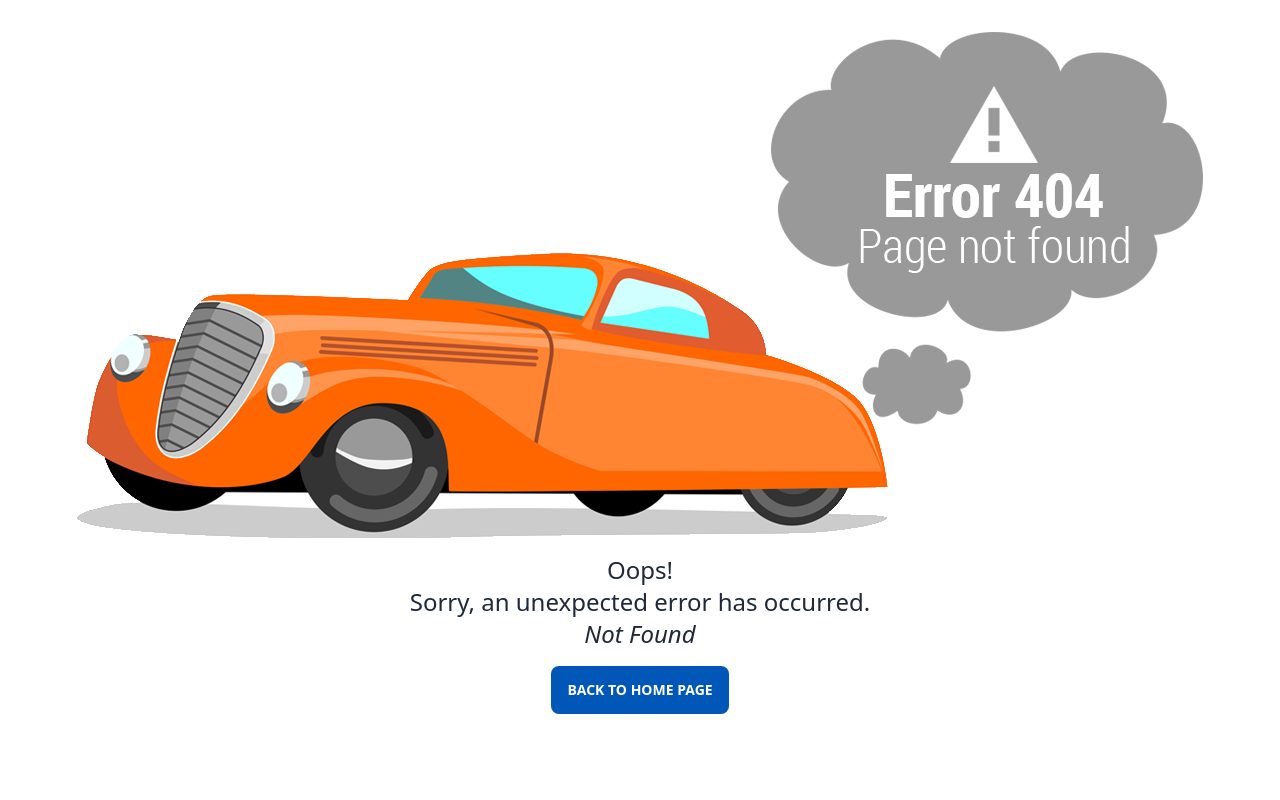
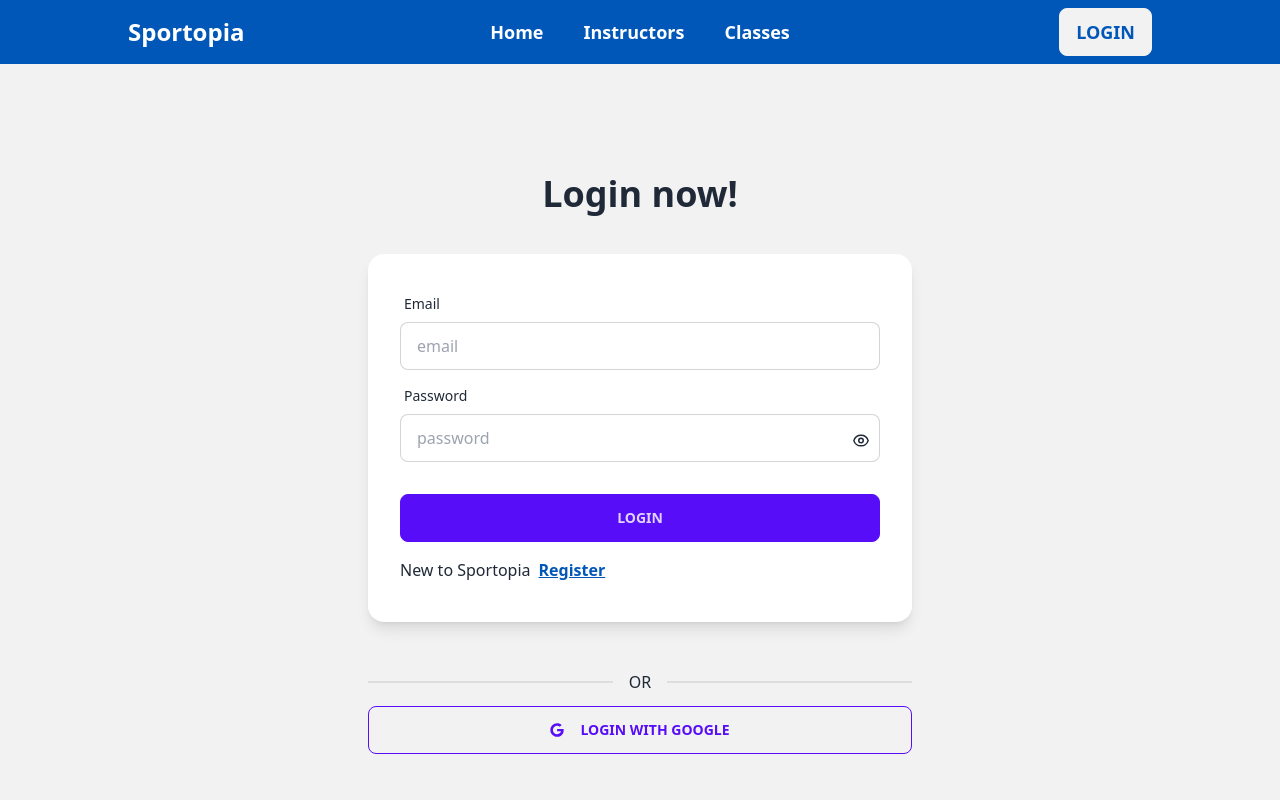
Before and after one commit to tanvirsiraj/sportopia-client, a React (Vite) app: page /login in a window 1280 px wide. Before the commit this address had no page. Shown: the top 800 px of the page. Built offline with nearby package versions, Linux system fonts and the light colour scheme.

Commit message:
Login form added

```diff
--- a/package.json
+++ b/package.json
@@ -15,6 +15,8 @@
     "match-sorter": "^6.3.1",
     "react": "^18.2.0",
     "react-dom": "^18.2.0",
+    "react-hook-form": "^7.44.3",
+    "react-icons": "^4.9.0",
     "react-parallax": "^3.5.1",
     "react-router-dom": "^6.12.0",
     "sort-by": "^1.2.0",
--- a/src/index.css
+++ b/src/index.css
@@ -46,3 +46,16 @@
   margin-bottom: 20px !important;
   color: #0057b8 !important;
 }
+
+.password-input-container {
+  position: relative;
+}
+
+.password-visibility-icon {
+  position: absolute;
+  top: 70%;
+  right: 10px;
+  transform: translateY(-30%);
+  cursor: pointer;
+  font-size: 18px;
+}
--- /dev/null
+++ b/src/pages/Shared/Login/Login.jsx
@@ -0,0 +1,94 @@
+import { useForm } from "react-hook-form";
+import { Link } from "react-router-dom";
+import { HiOutlineEye, HiOutlineEyeOff } from "react-icons/hi";
+import { useState } from "react";
+import { FaGoogle } from "react-icons/fa";
+
+const Login = () => {
+  const { register, handleSubmit, reset } = useForm();
+  const [passwordVisible, setPasswordVisible] = useState(false);
+
+  const handleTogglePassword = () => {
+    setPasswordVisible(!passwordVisible);
+  };
+
+  const onSubmit = (data) => {
+    console.log(data);
+  };
+
+  return (
+    <div>
+      <div className="hero min-h-screen bg-base-200 ">
+        <div className="hero-content w-full max-w-xl flex flex-col">
+          <div className="text-center lg:text-left w-full max-w-xl ">
+            <h1 className="text-4xl text-center font-bold mb-10  ">
+              Login now!
+            </h1>
+            <div className="card  w-full max-w-xl shadow-lg bg-base-100 ">
+              <form onSubmit={handleSubmit(onSubmit)} className="card-body">
+                <div className="form-control">
+                  <label className="label">
+                    <span className="label-text">Email</span>
+                  </label>
+                  <input
+                    type="email"
+                    {...register("email")}
+                    name="email"
+                    placeholder="email"
+                    className="input input-bordered"
+                  />
+                </div>
+                <div className="form-control password-input-container">
+                  <label className="label">
+                    <span className="label-text">Password</span>
+                  </label>
+                  <input
+                    type={passwordVisible ? "text" : "password"}
+                    {...register("password")}
+                    placeholder="password"
+                    className="input input-bordered"
+                  />
+                  {passwordVisible ? (
+                    <HiOutlineEyeOff
+                      onClick={handleTogglePassword}
+                      className="password-visibility-icon"
+                    ></HiOutlineEyeOff>
+                  ) : (
+                    <HiOutlineEye
+                      onClick={handleTogglePassword}
+                      className="password-visibility-icon"
+                    ></HiOutlineEye>
+                  )}
+                </div>
+                <div className="form-control mt-6">
+                  <input
+                    className="btn btn-primary"
+                    type="submit"
+                    value="Login"
+                  />
+                </div>
+                <p className="my-2">
+                  New to Sportopia
+                  <Link
+                    to="/register"
+                    className="text-[#0057b8] underline ms-2 font-bold"
+                  >
+                    Register
+                  </Link>
+                </p>
+              </form>
+            </div>
+          </div>
+          <div className="flex flex-col w-full border-opacity-50 mt-5">
+            <div className="divider">OR</div>
+            <div className="flex items-center font-bold btn btn-outline btn-primary text-primary-600">
+              <FaGoogle className="mr-2"></FaGoogle> Login with Google
+            </div>
+          </div>
+        </div>
+      </div>
+    </div>
+  );
+};
+
+export default Login;
--- /dev/null
+++ b/src/pages/Shared/Register/Register.jsx
@@ -0,0 +1,21 @@
+import { useForm } from "react-hook-form";
+import { Link } from "react-router-dom";
+import { HiOutlineEye, HiOutlineEyeOff } from "react-icons/hi";
+import { useState } from "react";
+import { FaGoogle } from "react-icons/fa";
+
+const Register = () => {
+  const { register, handleSubmit, reset } = useForm();
+  const [passwordVisible, setPasswordVisible] = useState(false);
+
+  const handleTogglePassword = () => {
+    setPasswordVisible(!passwordVisible);
+  };
+
+  const onSubmit = (data) => {
+    console.log(data);
+  };
+  return <div></div>;
+};
+
+export default Register;
```
Also changed, not shown: src/Routes/Routes.jsx (+10 -0 lines), 1 other file (tests, documents, lock files or other folders).
